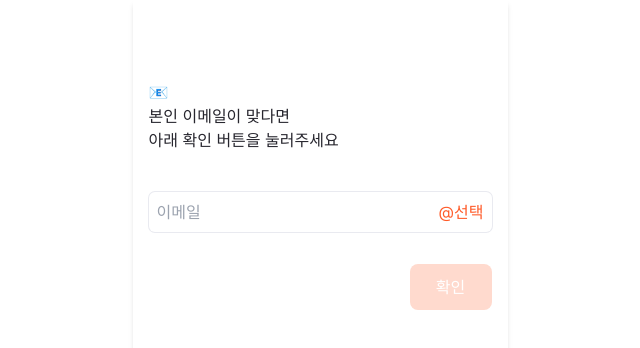
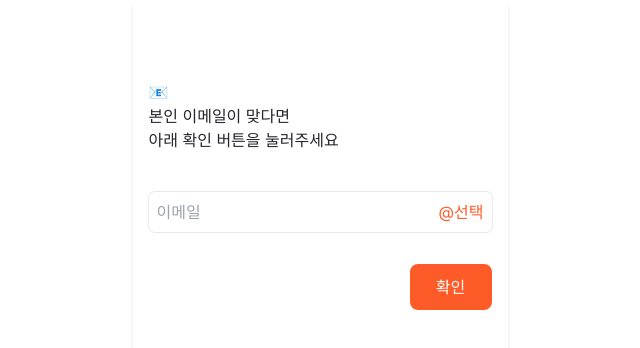
Before and after one commit to DDD-Community/Rainbow-Web, a Next.js app: page /onboarding/email in a window 1280 px wide. Shown: the top 348 px of the page, without its empty margins (320-960 px from the left). Built offline with nearby package versions, Linux system fonts and the light colour scheme.

Commit message:
fix: state 저장정보에 따른 버튼 활성화

```diff
--- a/src/app/onboarding/email/page.tsx
+++ b/src/app/onboarding/email/page.tsx
@@ -19,7 +19,7 @@ export default function Email() {
     setEmail(combinedValue);
   };
 
-  const canActiveNextButton = Boolean(!email);
+  const canActiveNextButton = Boolean(!emailState);
 
   return (
     <div className="flex flex-col justify-center">
--- a/src/app/onboarding/gender/page.tsx
+++ b/src/app/onboarding/gender/page.tsx
@@ -24,7 +24,7 @@ export default function Gender() {
     setGender(gender);
   };
 
-  const canActiveNextButton = Boolean(!gender);
+  const canActiveNextButton = Boolean(!genderState);
 
   return (
     <div className="flex flex-col justify-center">
--- a/src/app/onboarding/nickname/page.tsx
+++ b/src/app/onboarding/nickname/page.tsx
@@ -35,7 +35,7 @@ export default function Nickname() {
     setNickname(nickname);
   };
 
-  const canActiveNextButton = Boolean(!nickname || isNicknameDuplicated);
+  const canActiveNextButton = Boolean(!nicknameState || isNicknameDuplicated);
 
   return (
     <div className="flex flex-col justify-center">
```
